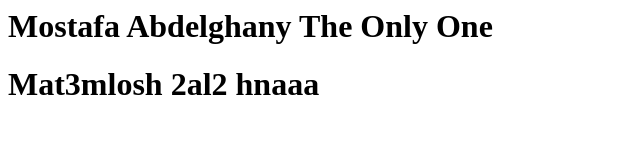
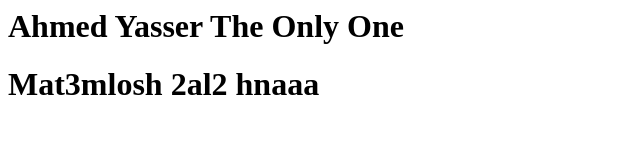
Before and after one commit to menanagy/Devops, a plain HTML site: page index.html in a window 1280 px wide. Shown: the whole page, without its empty margins (0-640 px from the left). Drawn offline with Linux system fonts and the light colour scheme.

Commit message:
my first commit

```diff
--- a/index.html
+++ b/index.html
@@ -1,3 +1,3 @@
 
-<h1>Mostafa Abdelghany The Only One</h1>
+<h1>Ahmed Yasser The Only One</h1>
 <h1>Mat3mlosh 2al2 hnaaa</h1>
```
